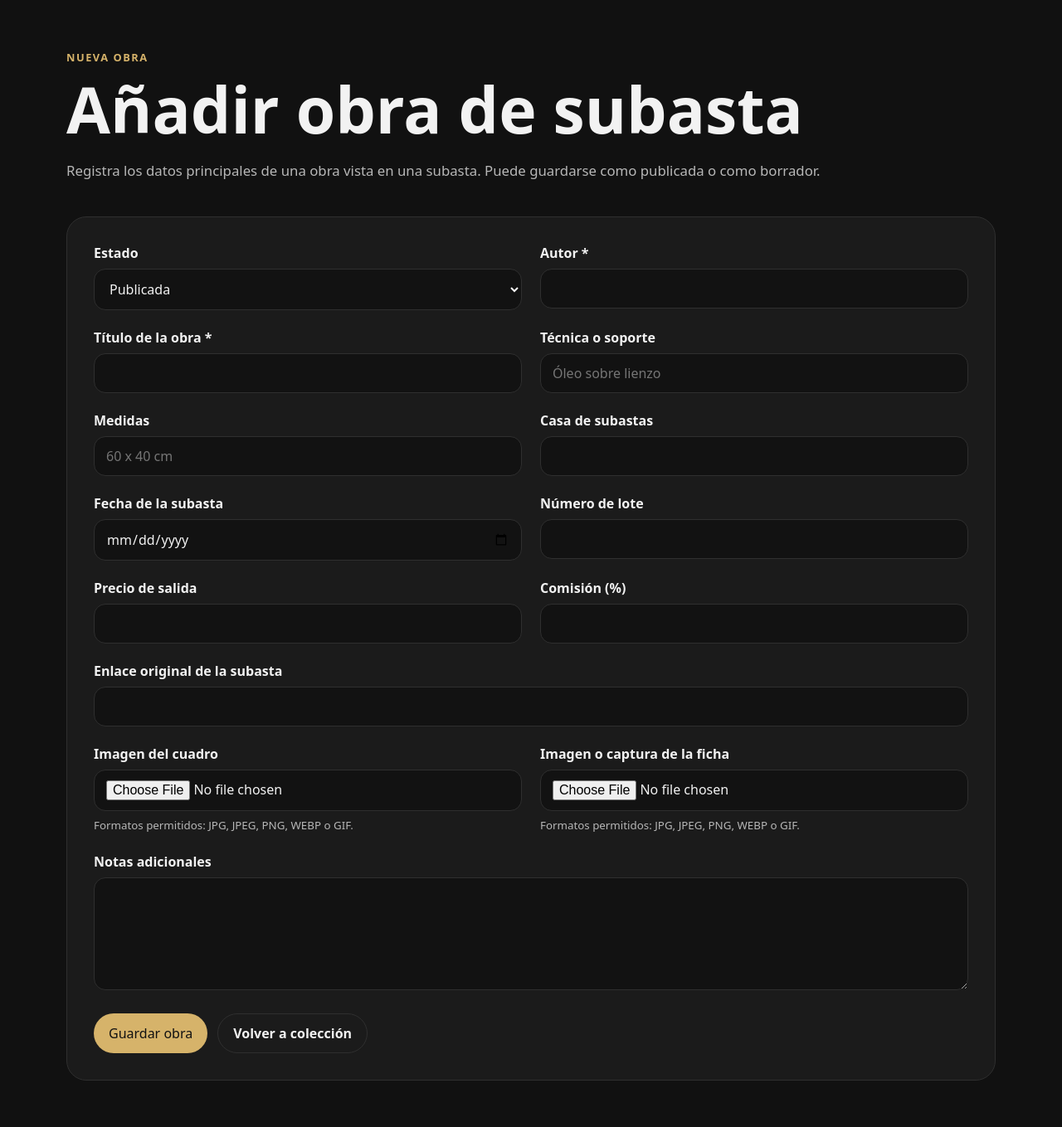
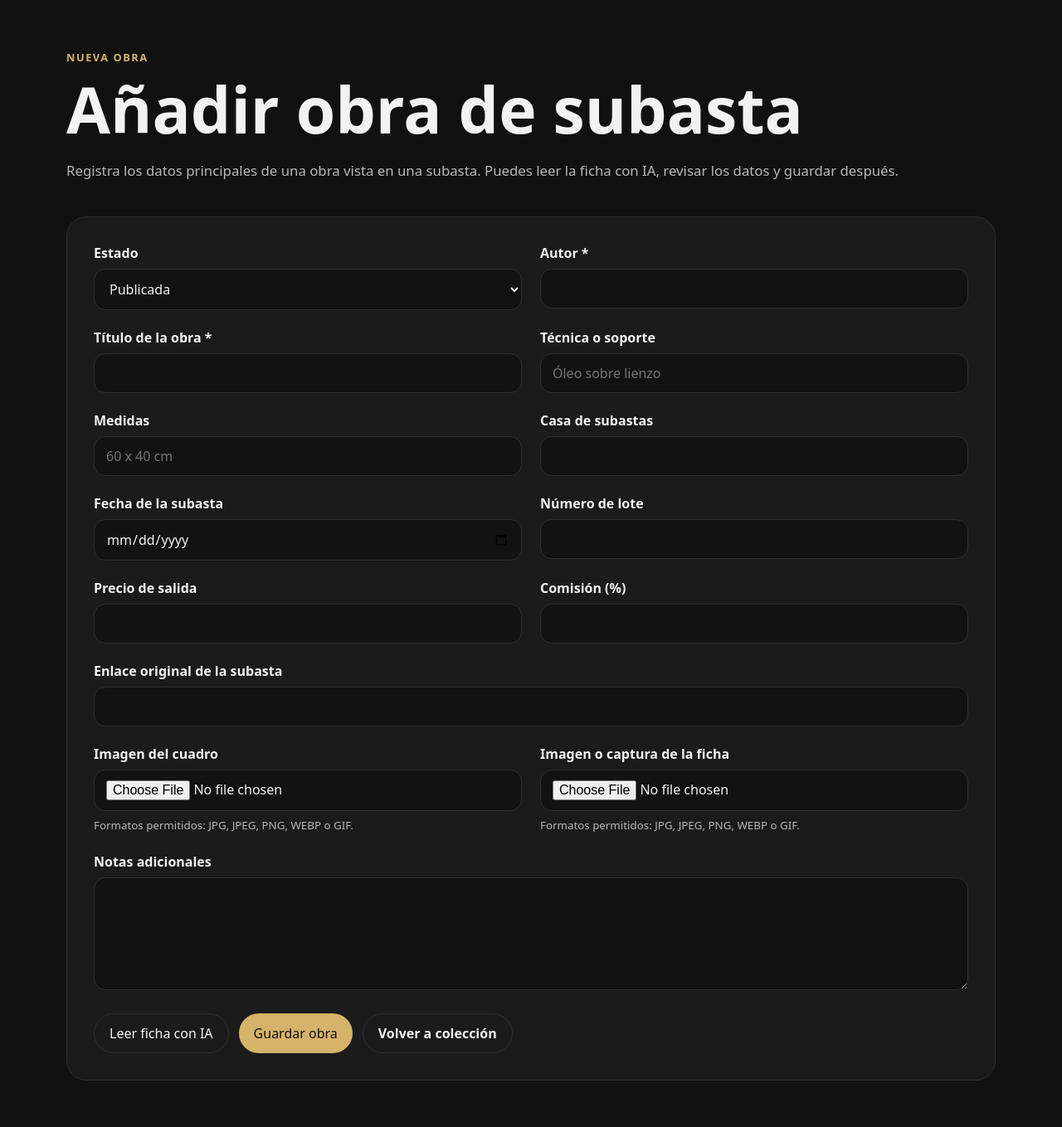
Before and after one commit to BTCESC/Subastas-, a Flask app: page /obras/nueva in a window 1280 px wide. Shown: the part 144-1503 px from the top of the page at 83% size. Run offline with Flask 3, Linux system fonts and the light colour scheme; the visitor is signed in with stand-in values (Sample User, id 1).

Commit message:
Añade lectura de fichas con Gemini

````diff
--- /dev/null
+++ b/ai.py
@@ -0,0 +1,109 @@
+from pathlib import Path
+import json
+import mimetypes
+import os
+import re
+
+from dotenv import load_dotenv
+from google import genai
+from google.genai import types
+
+
+BASE_DIR = Path(__file__).resolve().parent
+load_dotenv(BASE_DIR / ".env")
+
+
+PROMPT_ANALISIS_FICHA = """
+Analiza esta imagen de una ficha de subasta de arte.
+
+Extrae solo los datos que aparezcan claramente en la ficha.
+No inventes datos.
+
+Devuelve únicamente un JSON válido con esta estructura exacta:
+
+{
+  "autor": "",
+  "titulo": "",
+  "tecnica": "",
+  "medidas": "",
+  "numero_lote": "",
+  "precio_salida": "",
+  "casa_subastas": "",
+  "fecha_subasta": ""
+}
+
+Reglas:
+- Si no encuentras un dato, deja el valor como cadena vacía.
+- Si hay un rango de precio, usa el precio más bajo.
+- fecha_subasta debe ir en formato YYYY-MM-DD si aparece clara.
+- precio_salida debe ser solo un número, sin símbolo de euro.
+- No añadas explicaciones.
+- No añadas texto fuera del JSON.
+"""
+
+
+def limpiar_json_respuesta(texto):
+    texto = texto.strip()
+
+    texto = re.sub(r"^```json", "", texto, flags=re.IGNORECASE).strip()
+    texto = re.sub(r"^```", "", texto).strip()
+    texto = re.sub(r"```$", "", texto).strip()
+
+    inicio = texto.find("{")
+    fin = texto.rfind("}")
+
+    if inicio != -1 and fin != -1:
+        texto = texto[inicio:fin + 1]
+
+    return texto
+
+
+def analizar_ficha_con_gemini(ruta_imagen):
+    api_key = os.getenv("GEMINI_API_KEY")
+
+    if not api_key:
+        raise RuntimeError("Falta GEMINI_API_KEY en el archivo .env.")
+
+    ruta_imagen = Path(ruta_imagen)
+
+    if not ruta_imagen.exists():
+        raise RuntimeError("No se encontró la imagen de la ficha.")
+
+    mime_type, _ = mimetypes.guess_type(ruta_imagen)
+    if not mime_type:
+        mime_type = "image/jpeg"
+
+    client = genai.Client(api_key=api_key)
+
+    response = client.models.generate_content(
+        model=os.getenv("GEMINI_MODEL", "gemini-3-flash-preview"),
+        contents=[
+            types.Part.from_bytes(
+                data=ruta_imagen.read_bytes(),
+                mime_type=mime_type,
+            ),
+            PROMPT_ANALISIS_FICHA,
+        ],
+        config=types.GenerateContentConfig(
+            temperature=0.0,
+            response_mime_type="application/json",
+        ),
+    )
+
+    texto = limpiar_json_respuesta(response.text or "")
+
+    try:
+        datos = json.loads(texto)
+    except json.JSONDecodeError as error:
+        raise RuntimeError("Gemini no devolvió un JSON válido.") from error
+
+    return {
+        "autor": str(datos.get("autor", "") or "").strip(),
+        "titulo": str(datos.get("titulo", "") or "").strip(),
+        "tecnica": str(datos.get("tecnica", "") or "").strip(),
+        "medidas": str(datos.get("medidas", "") or "").strip(),
+        "numero_lote": str(datos.get("numero_lote", "") or "").strip(),
+        "precio_salida": str(datos.get("precio_salida", "") or "").strip(),
+        "casa_subastas": str(datos.get("casa_subastas", "") or "").strip(),
+        "fecha_subasta": str(datos.get("fecha_subasta", "") or "").strip(),
+    }
--- a/app.py
+++ b/app.py
@@ -8,12 +8,13 @@ from flask import Flask, flash, redirect, render_template, request, session, url
 from werkzeug.security import check_password_hash
 from werkzeug.utils import secure_filename
 
+from ai import analizar_ficha_con_gemini
 from db import (
     actualizar_obra,
     borrar_obra,
     insertar_obra_con_autor,
+    listar_autores,
     listar_obras,
-    listar_autores,
     obtener_obra_por_id,
     obtener_usuario_por_username,
 )
@@ -135,7 +136,39 @@ def preparar_form_data_desde_obra(obra):
         "enlace_original": obra["enlace_original"] or "",
         "notas": obra["notas"] or "",
         "estado": obra["estado"] or "publicada",
+        "imagen_obra_existente": obra["imagen_obra"] or "",
+        "imagen_ficha_existente": obra["imagen_ficha"] or "",
     }
+
+
+def mezclar_datos_ia_con_formulario(formulario, datos_ia, imagen_obra=None, imagen_ficha=None):
+    form_data = dict(formulario)
+
+    campos = [
+        "autor",
+        "titulo",
+        "tecnica",
+        "medidas",
+        "numero_lote",
+        "precio_salida",
+        "casa_subastas",
+        "fecha_subasta",
+    ]
+
+    for campo in campos:
+        valor_actual = (form_data.get(campo) or "").strip()
+        valor_ia = (datos_ia.get(campo) or "").strip()
+
+        if not valor_actual and valor_ia:
+            form_data[campo] = valor_ia
+
+    if imagen_obra:
+        form_data["imagen_obra_existente"] = imagen_obra
+
+    if imagen_ficha:
+        form_data["imagen_ficha_existente"] = imagen_ficha
+
+    return form_data
 
 
 @app.route("/")
@@ -179,7 +212,7 @@ def detalle_obra(obra_id):
 
     if not obra:
         flash("No se encontró la obra solicitada.")
-        return redirect(url_for("panel"))
+        return redirect(url_for("coleccion"))
 
     return render_template("obra_detalle.html", obra=obra)
 
@@ -205,7 +238,7 @@ def login():
             if next_url and next_url.startswith("/"):
                 return redirect(next_url)
 
-            return redirect(url_for("coleccion"))
+            return redirect(url_for("panel"))
 
         flash("Usuario o contraseña incorrectos.")
 
@@ -225,16 +258,45 @@ def nueva_obra():
 
     if request.method == "POST":
         form_data = request.form
+        accion = request.form.get("accion", "guardar")
 
         try:
+            if accion == "analizar_ia":
+                imagen_obra_existente = limpiar_texto(request.form.get("imagen_obra_existente"))
+                imagen_ficha_existente = limpiar_texto(request.form.get("imagen_ficha_existente"))
+
+                nueva_imagen_obra = guardar_imagen_subida(request.files.get("imagen_obra"), "obra")
+                nueva_imagen_ficha = guardar_imagen_subida(request.files.get("imagen_ficha"), "ficha")
+
+                imagen_obra = nueva_imagen_obra or imagen_obra_existente
+                imagen_ficha = nueva_imagen_ficha or imagen_ficha_existente
+
+                if not imagen_ficha:
+                    flash("Sube una imagen de la ficha antes de usar la IA.")
+                    return render_template("nueva_obra.html", form_data=form_data)
+
+                datos_ia = analizar_ficha_con_gemini(UPLOAD_FOLDER / imagen_ficha)
+                form_data = mezclar_datos_ia_con_formulario(
+                    request.form,
+                    datos_ia,
+                    imagen_obra=imagen_obra,
+                    imagen_ficha=imagen_ficha,
+                )
+
+                flash("Ficha analizada con IA. Revisa los datos antes de guardar.")
+                return render_template("nueva_obra.html", form_data=form_data)
+
             datos_obra = obtener_datos_obra_desde_formulario()
 
             if not datos_obra["autor"] or not datos_obra["titulo"]:
                 flash("Autor y título son obligatorios, incluso si la obra queda como borrador.")
                 return render_template("nueva_obra.html", form_data=form_data)
 
-            datos_obra["imagen_obra"] = guardar_imagen_subida(request.files.get("imagen_obra"), "obra")
-            datos_obra["imagen_ficha"] = guardar_imagen_subida(request.files.get("imagen_ficha"), "ficha")
+            imagen_obra_existente = limpiar_texto(request.form.get("imagen_obra_existente"))
+            imagen_ficha_existente = limpiar_texto(request.form.get("imagen_ficha_existente"))
+
+            datos_obra["imagen_obra"] = guardar_imagen_subida(request.files.get("imagen_obra"), "obra") or imagen_obra_existente
+            datos_obra["imagen_ficha"] = guardar_imagen_subida(request.files.get("imagen_ficha"), "ficha") or imagen_ficha_existente
 
             insertar_obra_con_autor(datos_obra, creado_por=session.get("usuario_id"))
             flash("Obra guardada correctamente.")
@@ -242,8 +304,15 @@ def nueva_obra():
 
         except ValueError as error:
             flash(str(error))
-        except Exception:
-            flash("No se pudo guardar la obra. Revisa los datos e inténtalo de nuevo.")
+        except Exception as error:
+            error_texto = str(error)
+
+            if "RESOURCE_EXHAUSTED" in error_texto or "429" in error_texto:
+                flash("La IA está temporalmente limitada. Espera un minuto y vuelve a intentarlo.")
+            elif "API key" in error_texto or "GEMINI_API_KEY" in error_texto:
+                flash("No se ha podido usar la IA porque falta o no es válida la clave de Gemini.")
+            else:
+                flash("No se pudo procesar la ficha con IA. Revisa la imagen e inténtalo de nuevo.")
 
     return render_template("nueva_obra.html", form_data=form_data)
 
--- a/templates/form_obra.html
+++ b/templates/form_obra.html
@@ -1,4 +1,7 @@
 <form class="form-card" method="post" enctype="multipart/form-data">
+    <input type="hidden" name="imagen_obra_existente" value="{{ form_data.get('imagen_obra_existente', '') if form_data else '' }}">
+    <input type="hidden" name="imagen_ficha_existente" value="{{ form_data.get('imagen_ficha_existente', '') if form_data else '' }}">
+
     <div class="form-grid">
         <div class="form-group">
             <label for="estado">Estado</label>
@@ -61,24 +64,40 @@
         <div class="form-group">
             <label for="imagen_obra">Imagen del cuadro</label>
             <input type="file" id="imagen_obra" name="imagen_obra" accept="image/*">
-            {% if obra and obra.imagen_obra %}
+
+            {% set imagen_obra_form = form_data.get('imagen_obra_existente', '') if form_data else '' %}
+            {% if imagen_obra_form %}
+                <div class="current-file">
+                    <span>Imagen seleccionada:</span>
+                    <img src="{{ url_for('static', filename='uploads/' ~ imagen_obra_form) }}" alt="Imagen seleccionada del cuadro">
+                </div>
+            {% elif obra is defined and obra.imagen_obra %}
                 <div class="current-file">
                     <span>Imagen actual:</span>
                     <img src="{{ url_for('static', filename='uploads/' ~ obra.imagen_obra) }}" alt="Imagen actual del cuadro">
                 </div>
             {% endif %}
+
             <small>Formatos permitidos: JPG, JPEG, PNG, WEBP o GIF.</small>
         </div>
 
         <div class="form-group">
             <label for="imagen_ficha">Imagen o captura de la ficha</label>
             <input type="file" id="imagen_ficha" name="imagen_ficha" accept="image/*">
-            {% if obra and obra.imagen_ficha %}
+
+            {% set imagen_ficha_form = form_data.get('imagen_ficha_existente', '') if form_data else '' %}
+            {% if imagen_ficha_form %}
+                <div class="current-file">
+                    <span>Ficha seleccionada:</span>
+                    <img src="{{ url_for('static', filename='uploads/' ~ imagen_ficha_form) }}" alt="Ficha seleccionada">
+                </div>
+            {% elif obra is defined and obra.imagen_ficha %}
                 <div class="current-file">
                     <span>Ficha actual:</span>
                     <img src="{{ url_for('static', filename='uploads/' ~ obra.imagen_ficha) }}" alt="Imagen actual de la ficha">
                 </div>
             {% endif %}
+
             <small>Formatos permitidos: JPG, JPEG, PNG, WEBP o GIF.</small>
         </div>
 
@@ -89,7 +108,11 @@
     </div>
 
     <div class="form-actions">
-        <button class="button" type="submit">{{ texto_boton }}</button>
+        {% if mostrar_boton_ia|default(false) %}
+            <button class="button secondary" type="submit" name="accion" value="analizar_ia" formnovalidate>Leer ficha con IA</button>
+        {% endif %}
+
+        <button class="button" type="submit" name="accion" value="guardar">{{ texto_boton }}</button>
         <a class="button secondary" href="{{ url_for('coleccion') }}">Volver a colección</a>
     </div>
 </form>
--- a/templates/nueva_obra.html
+++ b/templates/nueva_obra.html
@@ -8,10 +8,11 @@
     <h1>Añadir obra de subasta</h1>
     <p>
         Registra los datos principales de una obra vista en una subasta.
-        Puede guardarse como publicada o como borrador.
+        Puedes leer la ficha con IA, revisar los datos y guardar después.
     </p>
 </section>
 
 {% set texto_boton = "Guardar obra" %}
+{% set mostrar_boton_ia = true %}
 {% include "form_obra.html" %}
 {% endblock %}
````
Also changed, not shown: 1 other file.
